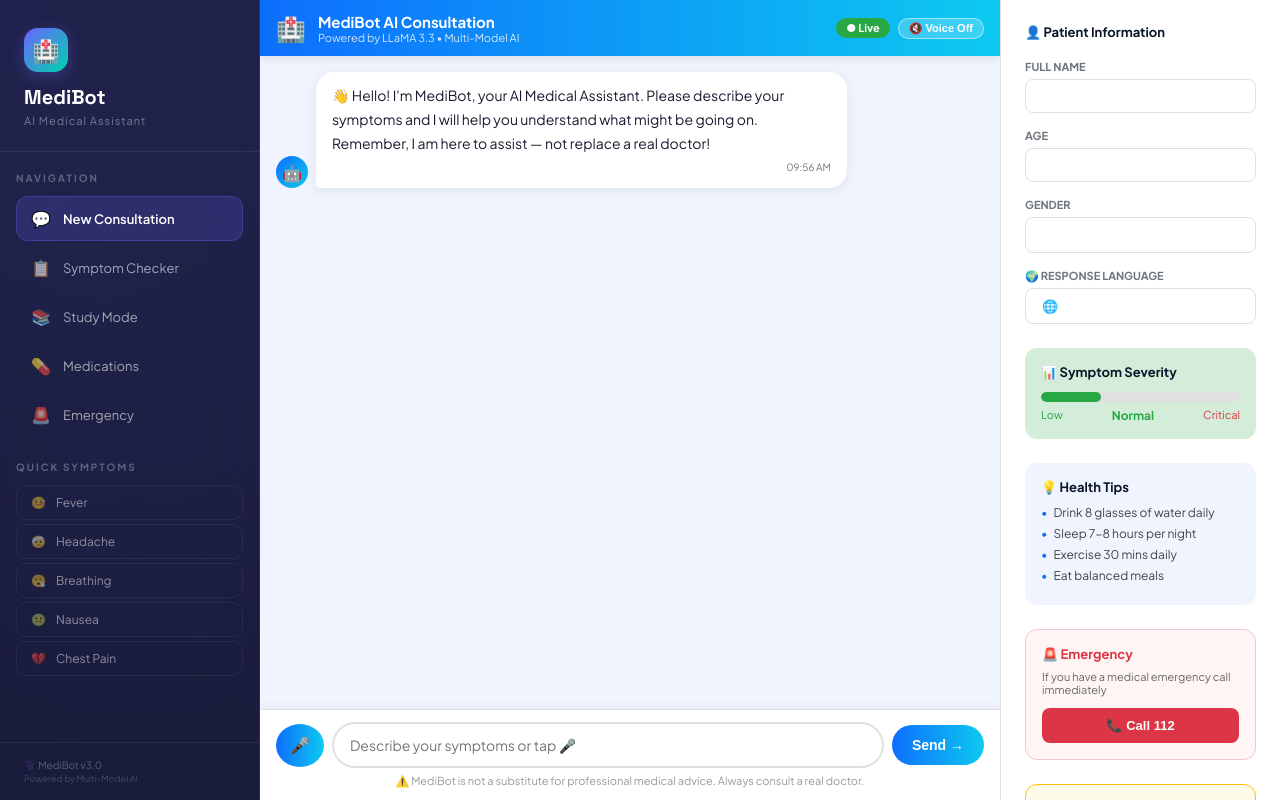
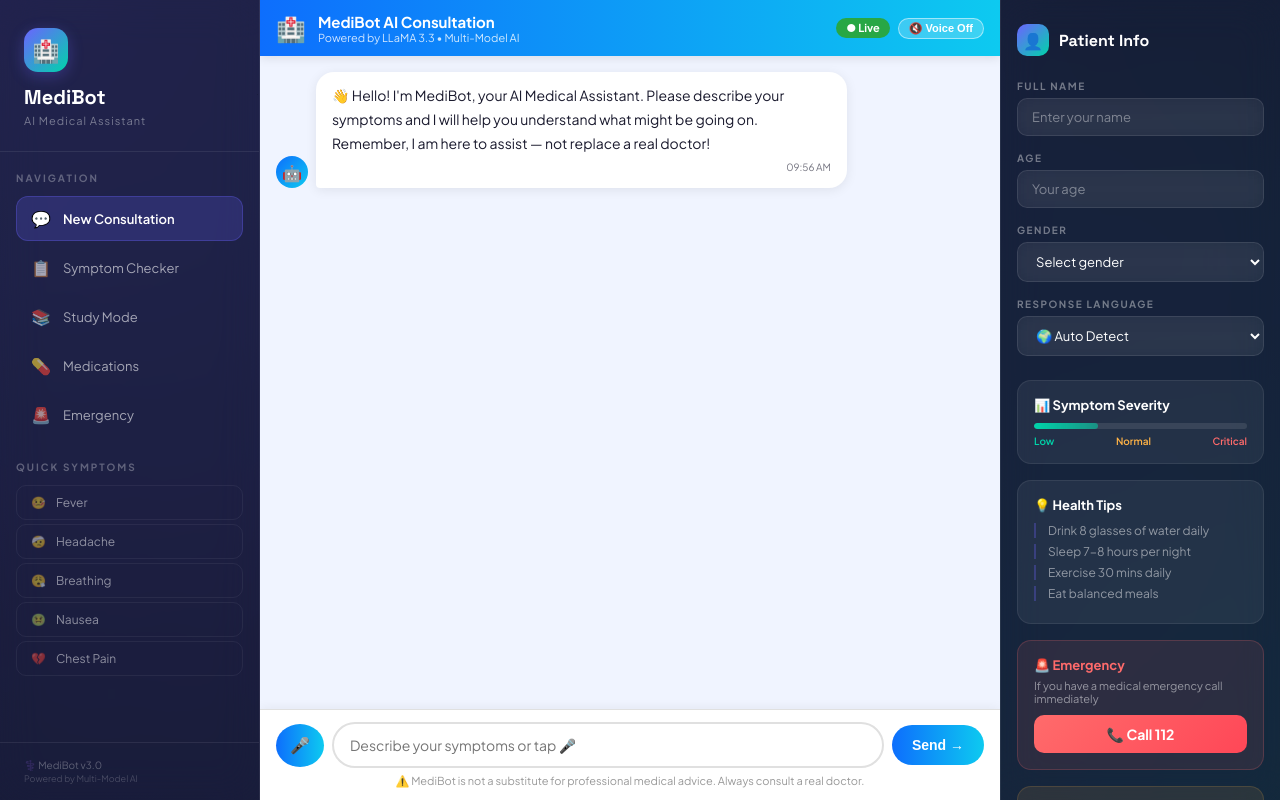
Before and after one commit to Ritwik9999/MEDIBOT, a React (Create React App) app: page / in a window 1280 px wide. Both pictures are taken after a click on the button "Start Consultation →". Built offline with nearby package versions, Linux system fonts and the light colour scheme.

Commit message:
feat: glassmorphism patient panel

```diff
--- a/src/components/PatientPanel.js
+++ b/src/components/PatientPanel.js
@@ -1,152 +1,154 @@
 function PatientPanel({ patient, setPatient, severity }) {
-  const severityData = {
-    normal: { color: "#28a745", label: "Normal", width: "30%", bg: "#d4edda" },
-    moderate: { color: "#fd7e14", label: "Moderate", width: "60%", bg: "#fff3cd" },
-    critical: { color: "#dc3545", label: "Critical", width: "100%", bg: "#f8d7da" },
-  };
-  const s = severityData[severity] || severityData.normal;
+  const isMobile = window.innerWidth <= 900 || /Android|iPhone|iPad|iPod|Mobile/i.test(navigator.userAgent);
+  if (isMobile) return null;
 
-  // ✅ Save patient info to localStorage
-  const handlePatientChange = (field, value) => {
-    const updated = { ...patient, [field]: value };
-    setPatient(updated);
-    localStorage.setItem("medibot_patient", JSON.stringify(updated));
+  const inputStyle = {
+    width: "100%", padding: "10px 14px", borderRadius: 10,
+    border: "1px solid rgba(255,255,255,0.1)", background: "rgba(255,255,255,0.06)",
+    color: "#fff", fontSize: 13, boxSizing: "border-box", outline: "none",
+    fontFamily: "var(--font-main)", backdropFilter: "blur(10px)",
+    transition: "all 0.3s ease"
   };
 
+  const labelStyle = {
+    color: "rgba(255,255,255,0.4)", fontSize: 10, fontWeight: 700,
+    letterSpacing: 1.5, marginBottom: 6, textTransform: "uppercase"
+  };
+
+  const severityColor = severity === "critical" ? "#FF6B6B" : severity === "moderate" ? "#FFB347" : "#00D4AA";
+  const severityWidth = severity === "critical" ? "100%" : severity === "moderate" ? "60%" : "30%";
+
   return (
-    <div className="patient-panel" style={{ width: 280, minHeight: "100vh", background: "#fff", borderLeft: "1px solid #e0e0e0", padding: 24, display: "flex", flexDirection: "column", gap: 24, flexShrink: 0, overflowY: "auto" }}>
+    <div className="patient-panel" style={{
+      width: 280, minHeight: "100vh",
+      background: "rgba(255,255,255,0.04)",
+      backdropFilter: "blur(20px)", WebkitBackdropFilter: "blur(20px)",
+      borderLeft: "1px solid rgba(255,255,255,0.08)",
+      padding: "24px 16px", overflowY: "auto", flexShrink: 0,
+      position: "relative", zIndex: 2
+    }}>
 
-      {/* Patient Info */}
-      <div>
-        <div style={{ fontSize: 13, fontWeight: "bold", color: "#0a1628", marginBottom: 14, display: "flex", alignItems: "center", gap: 6 }}>
-          👤 Patient Information
+      {/* Header */}
+      <div style={{ marginBottom: 24 }}>
+        <div style={{ display: "flex", alignItems: "center", gap: 10, marginBottom: 4 }}>
+          <div style={{
+            width: 32, height: 32, borderRadius: 10,
+            background: "linear-gradient(135deg, #6C63FF, #00D4AA)",
+            display: "flex", alignItems: "center", justifyContent: "center", fontSize: 16
+          }}>👤</div>
+          <span style={{ color: "#fff", fontSize: 16, fontWeight: 700, fontFamily: "var(--font-display)" }}>
+            Patient Info
+          </span>
         </div>
-        <div style={{ display: "flex", flexDirection: "column", gap: 10 }}>
-
-          {/* Full Name */}
-          <div>
-            <label style={{ fontSize: 11, color: "#6c757d", fontWeight: "bold" }}>FULL NAME</label>
-            <input
-              style={{ width: "100%", padding: "8px 12px", borderRadius: 8, border: "1px solid #e0e0e0", fontSize: 13, marginTop: 4, boxSizing: "border-box", outline: "none" }}
-              placeholder="Enter your name"
-              value={patient.name}
-              onChange={e => handlePatientChange("name", e.target.value)}
-            />
       </div>
 
-          {/* Age */}
-          <div>
-            <label style={{ fontSize: 11, color: "#6c757d", fontWeight: "bold" }}>AGE</label>
-            <input
-              style={{ width: "100%", padding: "8px 12px", borderRadius: 8, border: "1px solid #e0e0e0", fontSize: 13, marginTop: 4, boxSizing: "border-box", outline: "none" }}
-              placeholder="Your age"
-              value={patient.age}
-              onChange={e => handlePatientChange("age", e.target.value)}
-            />
+      {/* Form Fields */}
+      <div style={{ marginBottom: 16 }}>
+        <div style={labelStyle}>Full Name</div>
+        <input style={inputStyle} placeholder="Enter your name"
+          value={patient.name || ''} onChange={e => setPatient({ ...patient, name: e.target.value })} />
       </div>
 
-          {/* Gender */}
-          <div>
-            <label style={{ fontSize: 11, color: "#6c757d", fontWeight: "bold" }}>GENDER</label>
-            <select
-              style={{ width: "100%", padding: "8px 12px", borderRadius: 8, border: "1px solid #e0e0e0", fontSize: 13, marginTop: 4, boxSizing: "border-box", outline: "none", background: "#fff" }}
-              value={patient.gender}
-              onChange={e => handlePatientChange("gender", e.target.value)}
-            >
-              <option value="">Select gender</option>
-              <option value="Male">Male</option>
-              <option value="Female">Female</option>
-              <option value="Other">Other</option>
+      <div style={{ marginBottom: 16 }}>
+        <div style={labelStyle}>Age</div>
+        <input style={inputStyle} placeholder="Your age" type="number"
+          value={patient.age || ''} onChange={e => setPatient({ ...patient, age: e.target.value })} />
+      </div>
+
+      <div style={{ marginBottom: 16 }}>
+        <div style={labelStyle}>Gender</div>
+        <select style={{ ...inputStyle, cursor: "pointer" }}
+          value={patient.gender || ''} onChange={e => setPatient({ ...patient, gender: e.target.value })}>
+          <option value="" style={{ background: "#1a1a2e" }}>Select gender</option>
+          <option value="male" style={{ background: "#1a1a2e" }}>Male</option>
+          <option value="female" style={{ background: "#1a1a2e" }}>Female</option>
+          <option value="other" style={{ background: "#1a1a2e" }}>Other</option>
         </select>
       </div>
 
-          {/* ✅ Response Language */}
-          <div>
-            <label style={{ fontSize: 11, color: "#6c757d", fontWeight: "bold" }}>🌍 RESPONSE LANGUAGE</label>
-            <select
-              style={{ width: "100%", padding: "8px 12px", borderRadius: 8, border: "1px solid #e0e0e0", fontSize: 13, marginTop: 4, boxSizing: "border-box", outline: "none", background: "#fff" }}
-              value={patient.language || "auto"}
-              onChange={e => handlePatientChange("language", e.target.value)}
-            >
-              <option value="auto">🌐 Auto Detect</option>
-              <option value="english">🇬🇧 English</option>
-              <option value="hindi">🇮🇳 Hindi</option>
-              <option value="bengali">🇧🇩 Bengali</option>
-              <option value="tamil">🇮🇳 Tamil</option>
-              <option value="telugu">🇮🇳 Telugu</option>
-              <option value="gujarati">🇮🇳 Gujarati</option>
-              <option value="malayalam">🇮🇳 Malayalam</option>
-              <option value="punjabi">🇮🇳 Punjabi</option>
-              <option value="kannada">🇮🇳 Kannada</option>
-              <option value="odia">🇮🇳 Odia</option>
-              <option value="urdu">🇵🇰 Urdu</option>
-              <option value="arabic">🇸🇦 Arabic</option>
-              <option value="chinese">🇨🇳 Chinese</option>
-              <option value="japanese">🇯🇵 Japanese</option>
-              <option value="korean">🇰🇷 Korean</option>
-              <option value="spanish">🇪🇸 Spanish</option>
-              <option value="french">🇫🇷 French</option>
-              <option value="german">🇩🇪 German</option>
-              <option value="portuguese">🇧🇷 Portuguese</option>
-              <option value="italian">🇮🇹 Italian</option>
-              <option value="russian">🇷🇺 Russian</option>
-              <option value="turkish">🇹🇷 Turkish</option>
-              <option value="indonesian">🇮🇩 Indonesian</option>
-              <option value="vietnamese">🇻🇳 Vietnamese</option>
-              <option value="thai">🇹🇭 Thai</option>
-              <option value="dutch">🇳🇱 Dutch</option>
-              <option value="greek">🇬🇷 Greek</option>
-              <option value="hebrew">🇮🇱 Hebrew</option>
-              <option value="swahili">🌍 Swahili</option>
+      <div style={{ marginBottom: 24 }}>
+        <div style={labelStyle}>Response Language</div>
+        <select style={{ ...inputStyle, cursor: "pointer" }}
+          value={patient.language || 'auto'} onChange={e => setPatient({ ...patient, language: e.target.value })}>
+          <option value="auto" style={{ background: "#1a1a2e" }}>🌍 Auto Detect</option>
+          <option value="english" style={{ background: "#1a1a2e" }}>🇬🇧 English</option>
+          <option value="hindi" style={{ background: "#1a1a2e" }}>🇮🇳 Hindi</option>
+          <option value="bengali" style={{ background: "#1a1a2e" }}>🇧🇩 Bengali</option>
+          <option value="hinglish" style={{ background: "#1a1a2e" }}>🔀 Hinglish</option>
+          <option value="banglish" style={{ background: "#1a1a2e" }}>🔀 Banglish</option>
+          <option value="spanish" style={{ background: "#1a1a2e" }}>🇪🇸 Spanish</option>
+          <option value="french" style={{ background: "#1a1a2e" }}>🇫🇷 French</option>
+          <option value="arabic" style={{ background: "#1a1a2e" }}>🇸🇦 Arabic</option>
         </select>
       </div>
 
-        </div>
-      </div>
-
       {/* Severity Meter */}
-      <div style={{ background: s.bg, borderRadius: 12, padding: 16 }}>
-        <div style={{ fontSize: 13, fontWeight: "bold", color: "#0a1628", marginBottom: 12 }}>
+      <div style={{
+        background: "rgba(255,255,255,0.06)", border: "1px solid rgba(255,255,255,0.08)",
+        borderRadius: 14, padding: 16, marginBottom: 16
+      }}>
+        <div style={{ color: "#fff", fontSize: 13, fontWeight: 700, marginBottom: 10 }}>
           📊 Symptom Severity
         </div>
-        <div style={{ background: "#e0e0e0", borderRadius: 10, height: 10, overflow: "hidden" }}>
-          <div style={{ width: s.width, height: "100%", background: s.color, borderRadius: 10, transition: "width 0.5s ease" }} />
+        <div style={{ height: 6, background: "rgba(255,255,255,0.1)", borderRadius: 3, overflow: "hidden" }}>
+          <div style={{
+            height: "100%", width: severityWidth,
+            background: `linear-gradient(90deg, ${severityColor}, ${severityColor}88)`,
+            borderRadius: 3, transition: "all 0.5s ease"
+          }} />
         </div>
         <div style={{ display: "flex", justifyContent: "space-between", marginTop: 6 }}>
-          <span style={{ fontSize: 11, color: "#28a745" }}>Low</span>
-          <span style={{ fontSize: 12, fontWeight: "bold", color: s.color }}>{s.label}</span>
-          <span style={{ fontSize: 11, color: "#dc3545" }}>Critical</span>
+          <span style={{ color: "#00D4AA", fontSize: 10, fontWeight: 600 }}>Low</span>
+          <span style={{ color: "#FFB347", fontSize: 10, fontWeight: 600 }}>Normal</span>
+          <span style={{ color: "#FF6B6B", fontSize: 10, fontWeight: 600 }}>Critical</span>
         </div>
       </div>
 
       {/* Health Tips */}
-      <div style={{ background: "#f0f4ff", borderRadius: 12, padding: 16 }}>
-        <div style={{ fontSize: 13, fontWeight: "bold", color: "#0a1628", marginBottom: 10 }}>💡 Health Tips</div>
-        {["Drink 8 glasses of water daily", "Sleep 7-8 hours per night", "Exercise 30 mins daily", "Eat balanced meals"].map(tip => (
-          <div key={tip} style={{ fontSize: 12, color: "#444", marginBottom: 6, display: "flex", gap: 6 }}>
-            <span style={{ color: "#0d6efd" }}>•</span> {tip}
+      <div style={{
+        background: "rgba(255,255,255,0.06)", border: "1px solid rgba(255,255,255,0.08)",
+        borderRadius: 14, padding: 16, marginBottom: 16
+      }}>
+        <div style={{ color: "#fff", fontSize: 13, fontWeight: 700, marginBottom: 10 }}>
+          💡 Health Tips
+        </div>
+        {["Drink 8 glasses of water daily", "Sleep 7-8 hours per night", "Exercise 30 mins daily", "Eat balanced meals"].map((tip, i) => (
+          <div key={i} style={{ color: "rgba(255,255,255,0.5)", fontSize: 12, marginBottom: 6, paddingLeft: 12, borderLeft: "2px solid rgba(108,99,255,0.3)" }}>
+            {tip}
           </div>
         ))}
       </div>
 
-      {/* Emergency Button */}
-      <div style={{ background: "#fff5f5", border: "1px solid #f5c6cb", borderRadius: 12, padding: 16 }}>
-        <div style={{ fontSize: 13, fontWeight: "bold", color: "#dc3545", marginBottom: 8 }}>🚨 Emergency</div>
-        <div style={{ fontSize: 11, color: "#666", marginBottom: 12 }}>If you have a medical emergency call immediately</div>
-        <button
-          onClick={() => window.open("tel:112")}
-          style={{ width: "100%", padding: "10px", borderRadius: 8, background: "#dc3545", color: "#fff", border: "none", fontWeight: "bold", fontSize: 13, cursor: "pointer" }}>
+      {/* Emergency */}
+      <div style={{
+        background: "rgba(255,107,107,0.1)", border: "1px solid rgba(255,107,107,0.2)",
+        borderRadius: 14, padding: 16, marginBottom: 16
+      }}>
+        <div style={{ color: "#FF6B6B", fontSize: 13, fontWeight: 700, marginBottom: 6 }}>
+          🚨 Emergency
+        </div>
+        <div style={{ color: "rgba(255,255,255,0.5)", fontSize: 11, marginBottom: 10 }}>
+          If you have a medical emergency call immediately
+        </div>
+        <a href="tel:112" style={{
+          display: "block", textAlign: "center", padding: "10px",
+          background: "linear-gradient(135deg, #FF6B6B, #FF4757)",
+          borderRadius: 10, color: "#fff", fontSize: 14, fontWeight: 700,
+          textDecoration: "none", transition: "all 0.3s ease"
+        }}>
           📞 Call 112
-        </button>
+        </a>
       </div>
 
       {/* Disclaimer */}
-      <div style={{ background: "#fffbeb", border: "1px solid #ffc107", borderRadius: 12, padding: 14 }}>
-        <div style={{ fontSize: 11, color: "#856404", lineHeight: 1.6 }}>
+      <div style={{
+        background: "rgba(255,179,71,0.1)", border: "1px solid rgba(255,179,71,0.15)",
+        borderRadius: 14, padding: 14
+      }}>
+        <div style={{ color: "rgba(255,255,255,0.5)", fontSize: 10, lineHeight: 1.5 }}>
           ⚠️ MediBot provides general health information only. Always consult a qualified doctor for proper medical diagnosis and treatment.
         </div>
       </div>
-
     </div>
   );
 }
```
Lines whose indentation alone changed are shown as unchanged.
